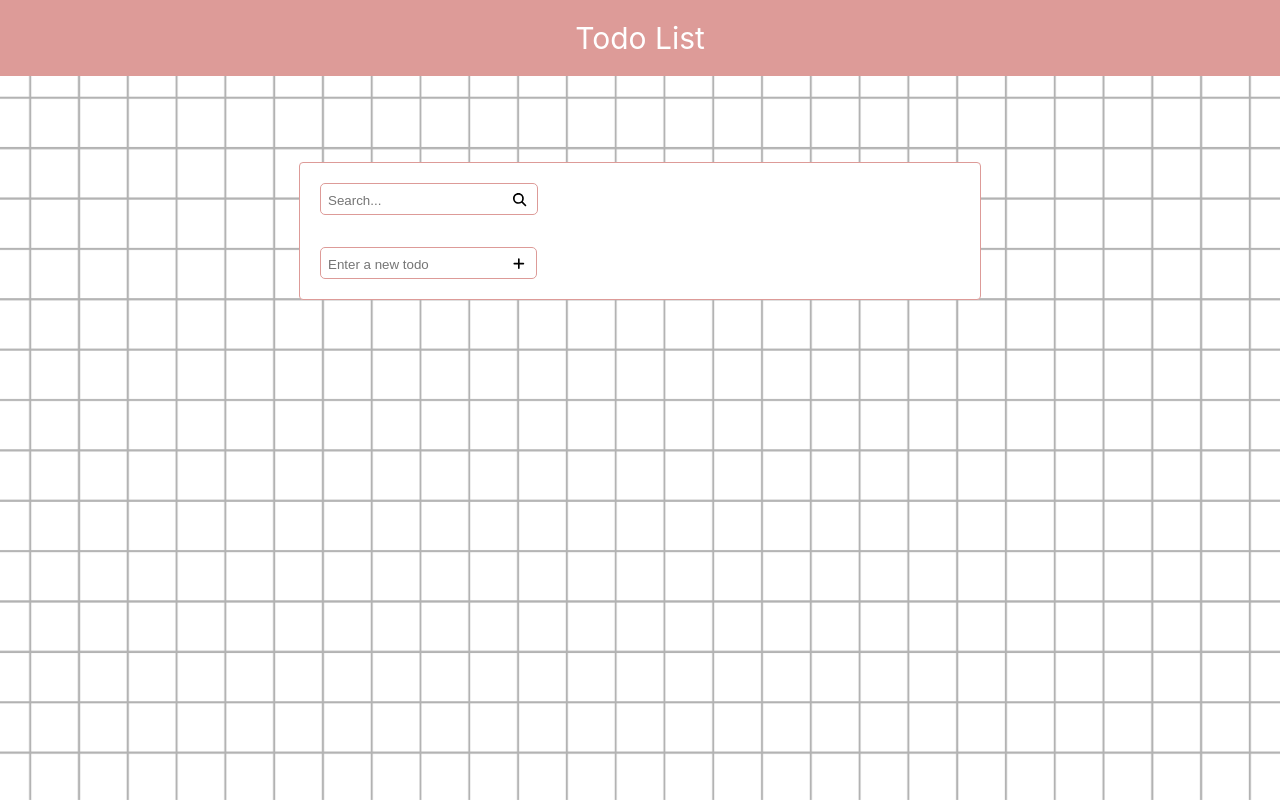
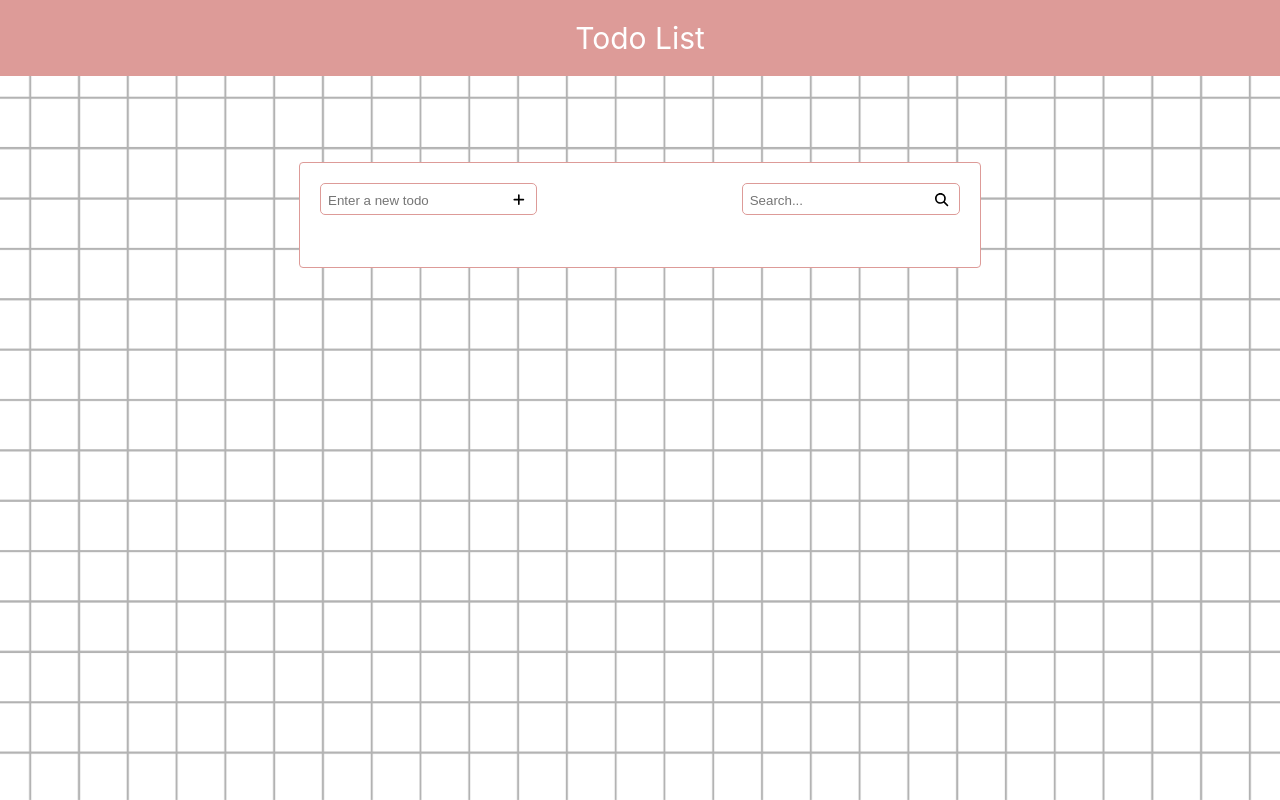
Before and after one commit to esraltintas/Todo-List, a React (Create React App) app: page / in a window 1280 px wide. Built offline with nearby package versions, Linux system fonts and the light colour scheme.

Commit message:
Add key press action for search and add new todo

```diff
--- a/src/components/TodoItem/index.styles.tsx
+++ b/src/components/TodoItem/index.styles.tsx
@@ -7,6 +7,7 @@ export const TodoItemWrapper = styled.li`
   margin: 10px;
   width: 400px;
   padding: 10px;
+  gap: 15px;
 `;
 
 export const ButtonTrash = styled.button`
--- a/src/components/TodoList/TodoList.styles.tsx
+++ b/src/components/TodoList/TodoList.styles.tsx
@@ -51,3 +51,10 @@ export const InputStyle = styled.input`
   border: none;
   outline: none;
 `;
+
+export const ActionsWrapper = styled.div`
+  display: flex;
+  flex-direction: row;
+  justify-content: space-between;
+  width: 100%;
+`;
--- a/src/components/TodoList/TodoList.tsx
+++ b/src/components/TodoList/TodoList.tsx
@@ -13,6 +13,7 @@ import {
   InputWrapper,
   IconWrapper,
   InputStyle,
+  ActionsWrapper,
 } from "./TodoList.styles";
 
 type Todo = {
@@ -28,7 +29,7 @@ const TodoList: React.FC = () => {
     { id: number; text: string; completed: boolean }[] | undefined
   >(todos);
 
-  const handleOnClick = () => {
+  const handleOnClickSearch = () => {
     const findTodo =
       todos && todos.length > 0
         ? todos.filter((todo) =>
@@ -86,6 +87,17 @@ const TodoList: React.FC = () => {
     setNewTodo(e.target.value);
   };
 
+  const handleKeyPress = (e: React.KeyboardEvent<HTMLInputElement>) => {
+    if (e.key === "Enter") {
+      handleAddTodo();
+    }
+  };
+  const handleSearchKeyPress = (e: React.KeyboardEvent<HTMLInputElement>) => {
+    if (e.key === "Enter") {
+      handleOnClickSearch();
+    }
+  };
+
   const handleAddTodo = () => {
     if (newTodo.trim() === "") return;
 
@@ -98,17 +110,32 @@ const TodoList: React.FC = () => {
       <Header>Todo List</Header>
 
       <TodoListWrapper>
+        <ActionsWrapper>
+          <InputWrapper>
+            <InputStyle
+              type="text"
+              value={newTodo}
+              onChange={handleInputChange}
+              onKeyPress={handleKeyPress}
+              placeholder="Enter a new todo"
+            />
+            <IconWrapper onClick={handleAddTodo}>
+              <FontAwesomeIcon icon={faPlus} />
+            </IconWrapper>
+          </InputWrapper>
           <InputWrapper>
             <InputStyle
               type="text"
               placeholder="Search..."
               value={text}
               onChange={(e: any) => setText(e.target.value)}
+              onKeyPress={handleSearchKeyPress}
             />
-          <IconWrapper type="button" onClick={handleOnClick}>
+            <IconWrapper type="button" onClick={handleOnClickSearch}>
               <FontAwesomeIcon icon={faSearch} />
             </IconWrapper>
           </InputWrapper>
+        </ActionsWrapper>
 
         <TodosWrapper>
           {todoList?.map((todo) => (
@@ -120,18 +147,6 @@ const TodoList: React.FC = () => {
             />
           ))}
         </TodosWrapper>
-
-        <InputWrapper>
-          <InputStyle
-            type="text"
-            value={newTodo}
-            onChange={handleInputChange}
-            placeholder="Enter a new todo"
-          />
-          <IconWrapper onClick={handleAddTodo}>
-            <FontAwesomeIcon icon={faPlus} />
-          </IconWrapper>
-        </InputWrapper>
       </TodoListWrapper>
     </>
   );
```
Lines whose indentation alone changed are shown as unchanged.
